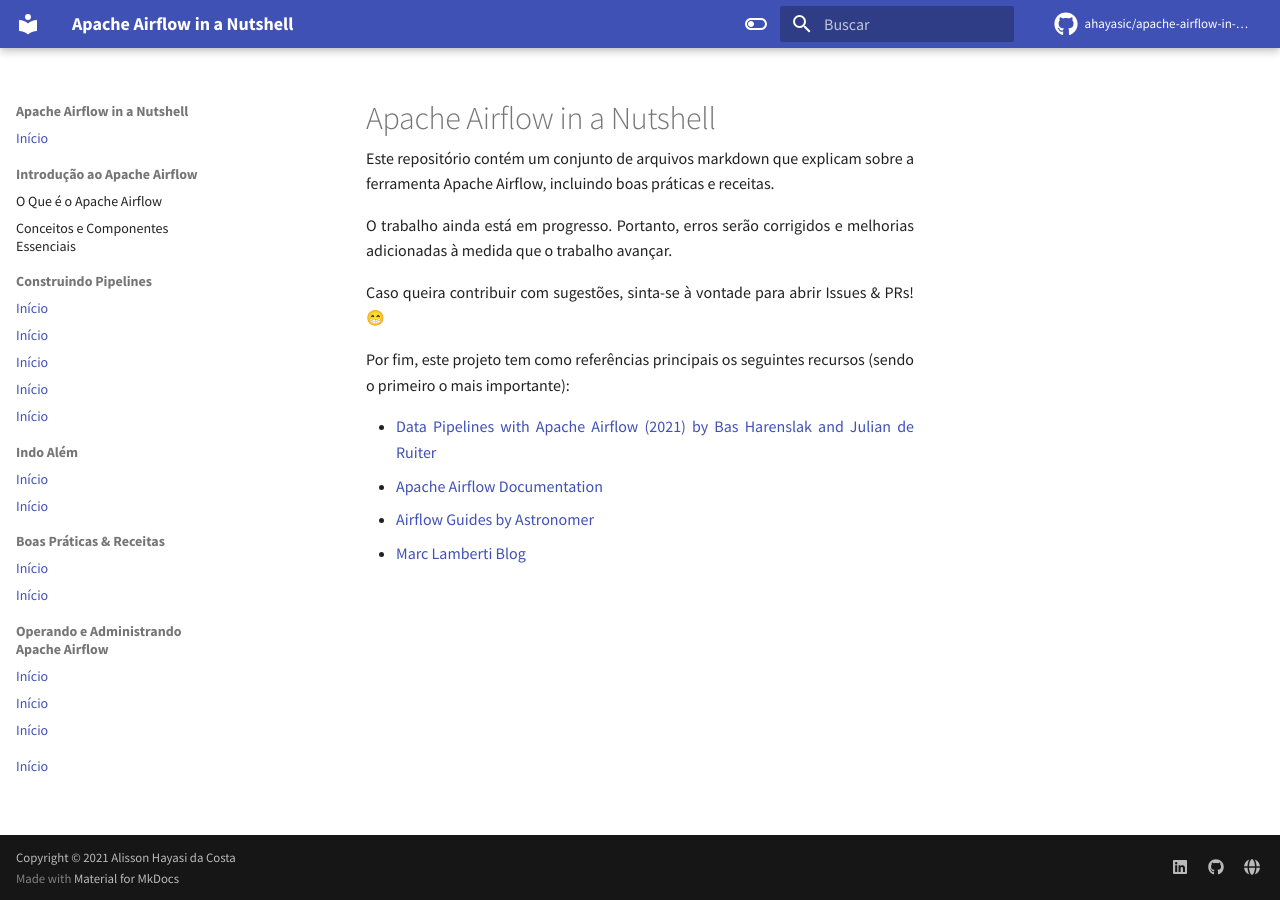
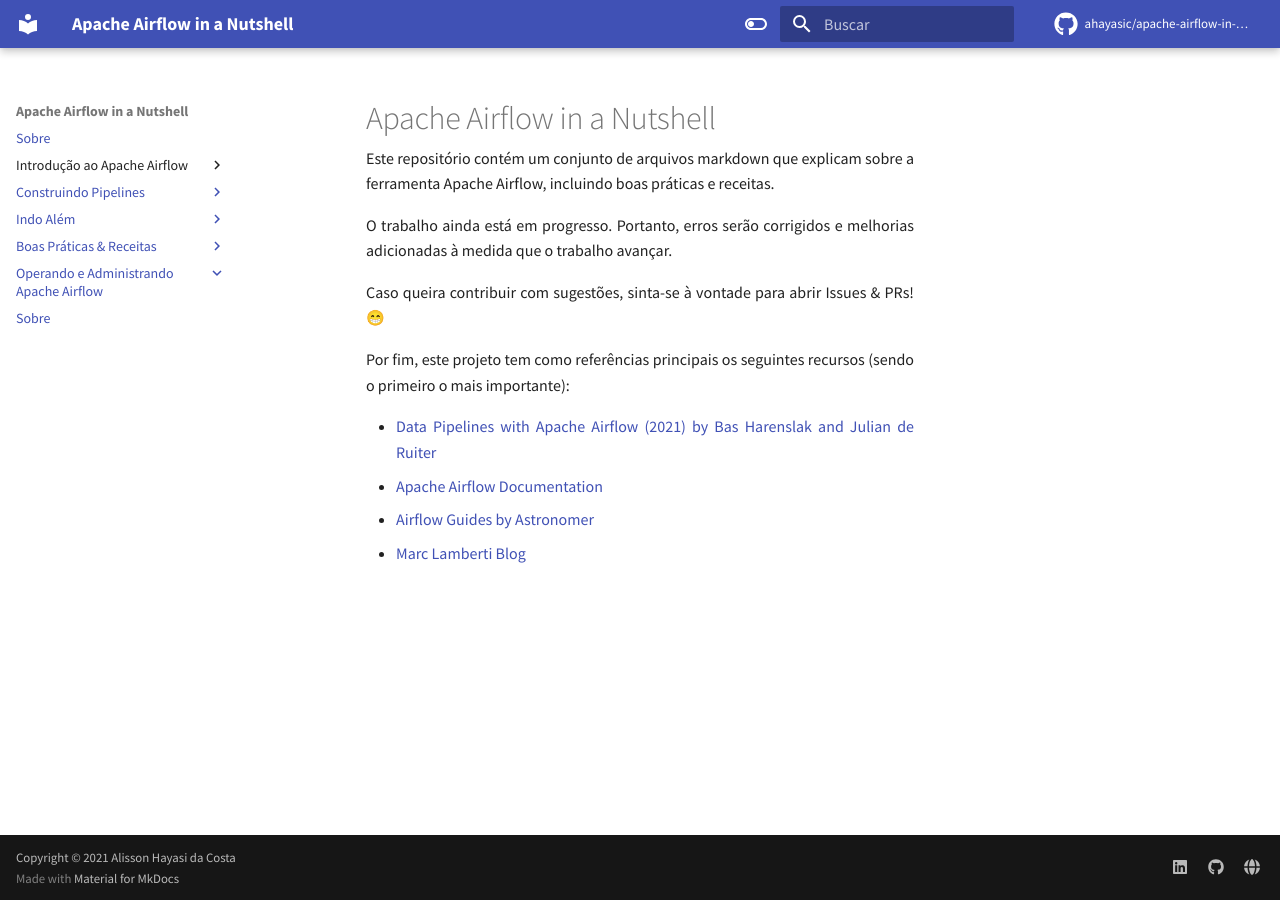
Before and after one commit to ahayasic/apache-airflow-in-a-nutshell, an MkDocs documentation site: the page built from docs/index.md, in a window 1280 px wide. Built offline with MkDocs 1.6.1 and Material for MkDocs 9.7.7, drawn with Linux system fonts in a browser that asks for light colours; emoji names are drawn with the system emoji font; some web fonts are replaced; comment, search, counter and statistics services are not loaded.

Commit message:
Update section names

```diff
--- a/mkdocs.yml
+++ b/mkdocs.yml
@@ -30,11 +30,11 @@
     # - content.tabs.link
     - navigation.instant
     - navigation.tracking
-    - navigation.sections
-    - navigation.expand
+    # - navigation.sections
+    # - navigation.expand
     - navigation.top
     # - header.autohide
-    # - navigation.indexes
+    - navigation.indexes
     # - navigation.tabs
     # - navigation.tabs.sticky
     - search.highlight
@@ -140,12 +140,12 @@
 # Page tree
 #
 nav:
-  - Início: index.md
+  - Sobre: index.md
   - Introdução ao Apache Airflow:
     - O Que é o Apache Airflow: what_is_apache_airflow.md
     - Conceitos e Componentes Essenciais: essential_concepts_and_components.md
   - Construindo Pipelines:
-    - Escalonamento e Triggers: index.md
+    - Agendamento e Triggers: index.md
     - Tarefas e Modelos: index.md
     - Dependências entre Tarefas: index.md
     - Executando Tarefas em Containers: index.md
```
